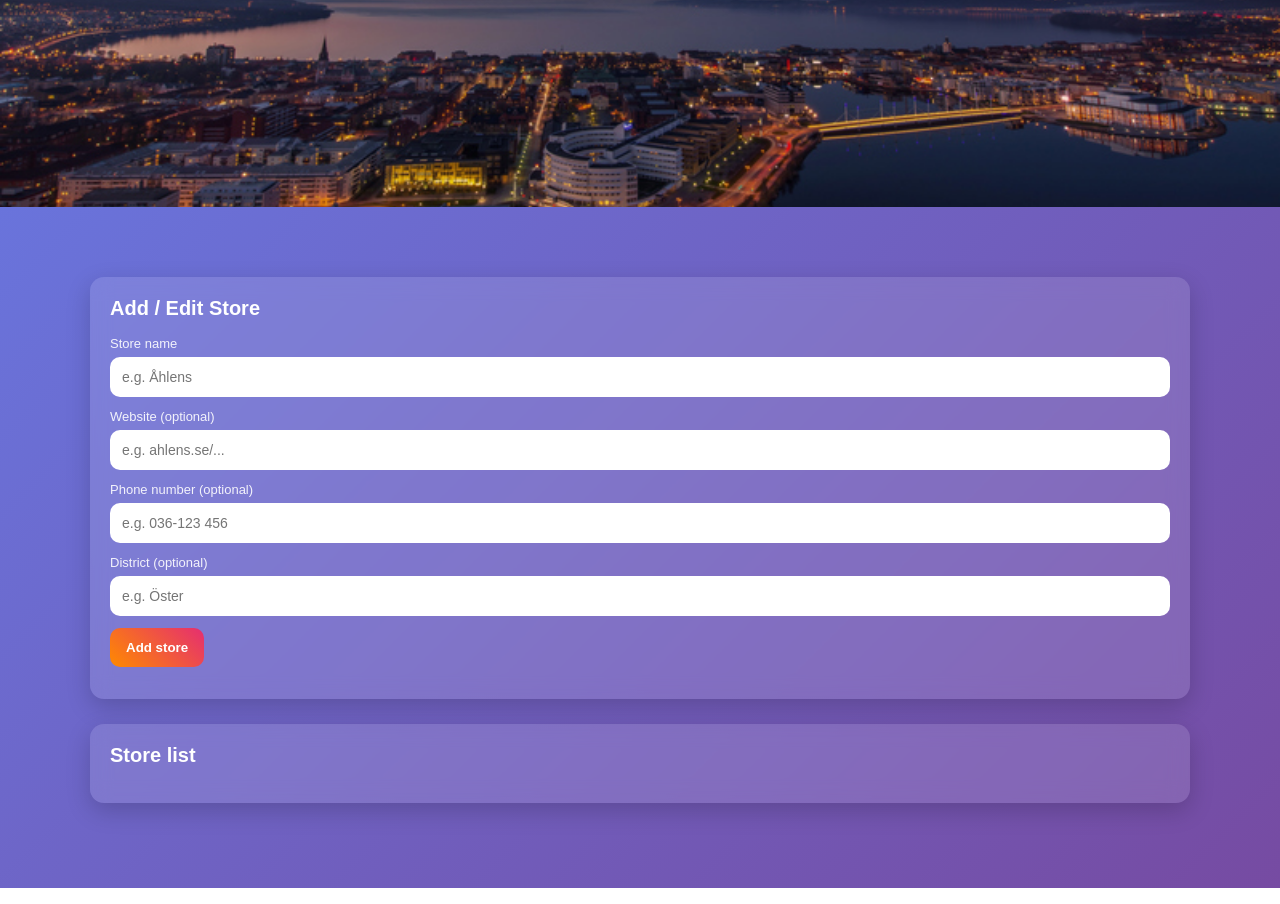
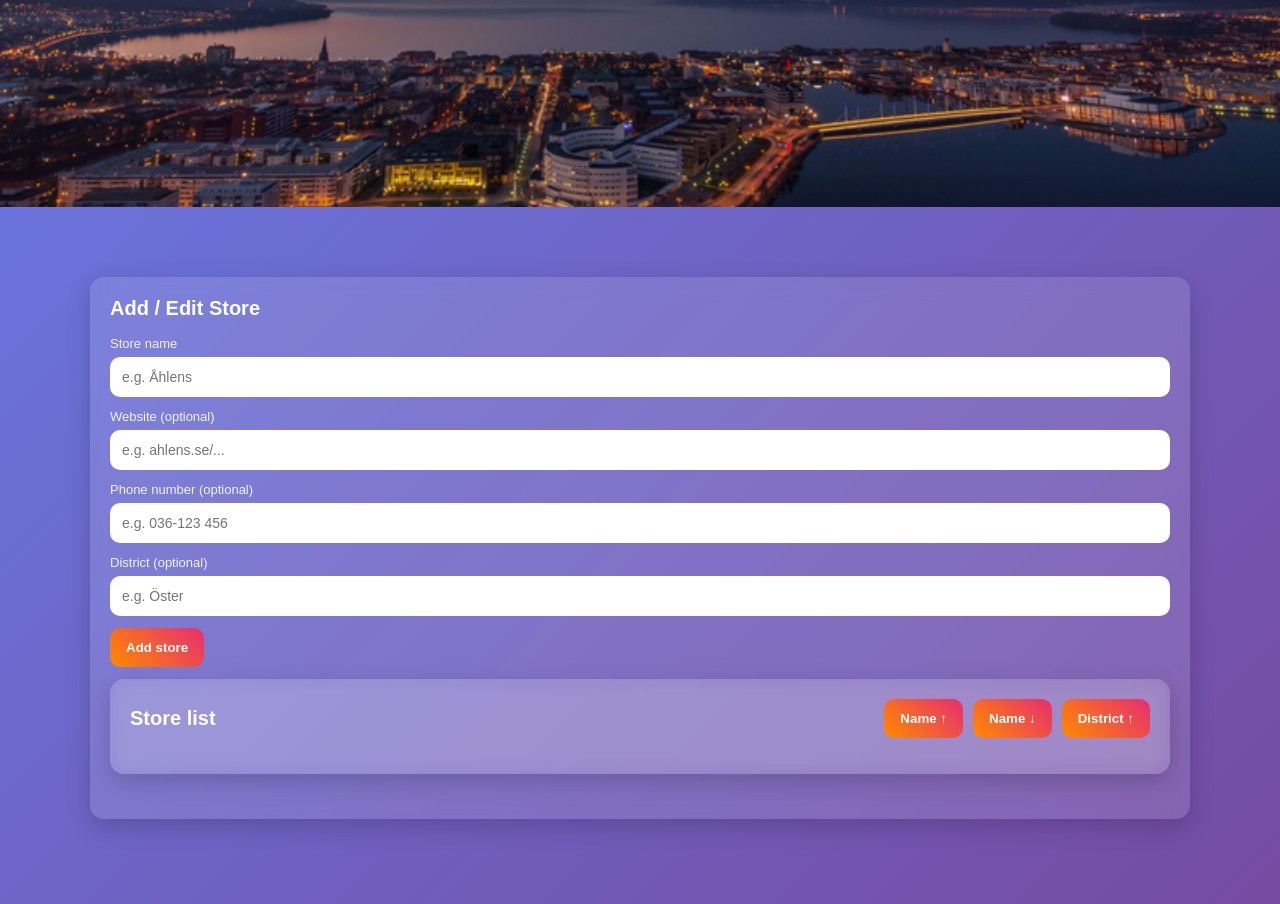
Before and after one commit to Afro-one/WebDevAdvanced, a website: page weblab-server/public/index.html in a window 1280 px wide. Shown: the part 291-1195 px from the top of the page. Drawn offline with Linux system fonts and the light colour scheme; no server answers.

Commit message:
sort added

```diff
--- a/weblab-server/public/index.html
+++ b/weblab-server/public/index.html
@@ -78,12 +78,21 @@
         <p class="form__hint"></p>
 
       </form>
-    </section>
+<section class="panel">
 
-    <section class="panel">
-      <h2 class="panel__title">Store list</h2>
-      <div id="stores"></div>
-    </section>
+  <div class="panel-header">
+    <h2 class="panel__title">Store list</h2>
+
+    <div class="sort-controls">
+      <button class="btn sort-btn" id="sortNameAsc">Name ↑</button>
+      <button class="btn sort-btn" id="sortNameDesc">Name ↓</button>
+      <button class="btn sort-btn" id="sortDistrictAsc">District ↑</button>
+    </div>
+  </div>
+
+  <div id="stores"></div>
+
+</section>
 
   </main>
 
--- a/weblab-server/public/style.css
+++ b/weblab-server/public/style.css
@@ -1,4 +1,3 @@
-
 body {
   font-family: Arial, sans-serif;
   margin: 0;
@@ -49,6 +48,30 @@ body {
   font-size: 20px;
 }
 
+
+.panel-header {
+  display: flex;
+  justify-content: space-between;
+  align-items: center;
+  gap: 12px;
+  flex-wrap: wrap;
+  margin-bottom: 16px;
+}
+
+.panel-header .panel__title {
+  margin: 0;
+}
+
+.sort-controls {
+  display: flex;
+  gap: 10px;
+  flex-wrap: wrap;
+  align-items: center;
+}
+
+.sort-btn {
+  background: linear-gradient(45deg, #00c6ff, #0072ff);
+}
 
 .form {
   display: grid;
@@ -103,8 +126,6 @@ body {
   font-size: 13px;
   opacity: 0.8;
 }
-
-
 
 #stores {
   display: grid;
```
